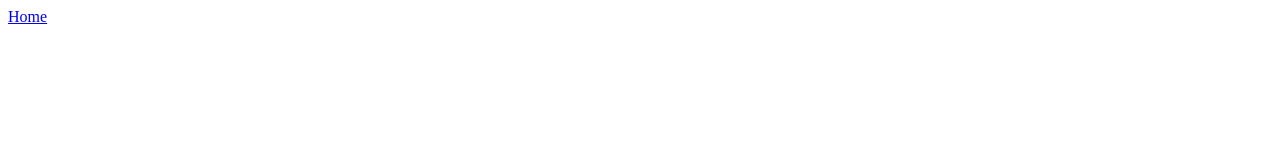
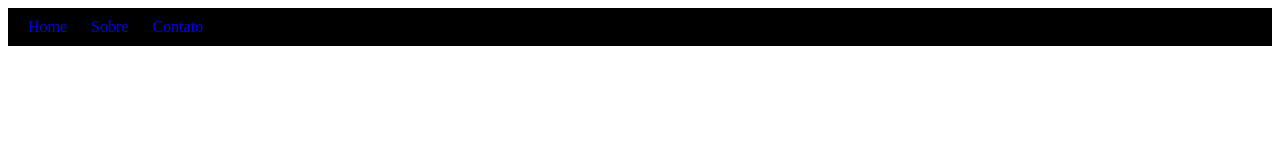
Before and after one commit to CaioHS-dev/site_html, a plain HTML site: page index.html in a window 1280 px wide. Drawn offline with Linux system fonts and the light colour scheme.

Commit message:
configurando fontes do header

```diff
--- a/index.html
+++ b/index.html
@@ -6,9 +6,11 @@
     <title>Site github</title>
 </head>
 <body>
-    <header>
-        <nav>
-            <a href="#">Home</a>
+    <header style="background-color: black;width: 100%;color:whitesmoke;padding: 10px 0;">
+        <nav style="width: 40%;">
+            <a href="#"style="margin-left: 20px;text-decoration:white;">Home</a>
+            <a href="#"style="margin-left: 20px;text-decoration:none;">Sobre</a>
+            <a href="#"style="margin-left: 20px;text-decoration:none;">Contato</a>
 
         </nav>
     </header>
```
